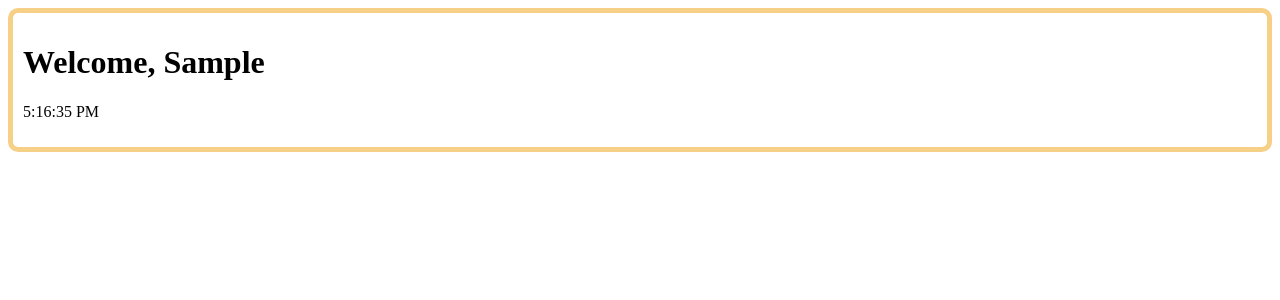
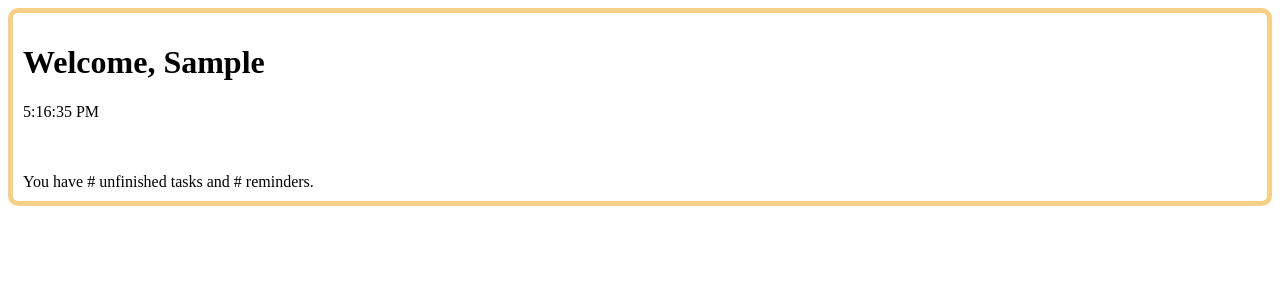
Before and after one commit to kellytso04/doowell-v0, a React app: page / in a window 1280 px wide. Both pictures are taken after typing "Sample" into the empty fields and a click on the input "Go". Shown: the top 300 px of the page. Built offline with nearby package versions, Linux system fonts and the light colour scheme; the HTML template or start-up script is replaced by a standard one.

Commit message:
Creates skeleton for Dashboard

```diff
--- a/client/src/welcome/Dashboard.jsx
+++ b/client/src/welcome/Dashboard.jsx
@@ -5,8 +5,11 @@ const Dashboard = ( {name} ) => {
   return (
     <div className='dashboard'>
       <h1>Welcome, {name}</h1>
-      {/* TODO:  */}
       <Clock />
+
+      <br />
+      <br />
+      You have # unfinished tasks and # reminders.
     </div>
   )
 }
```
